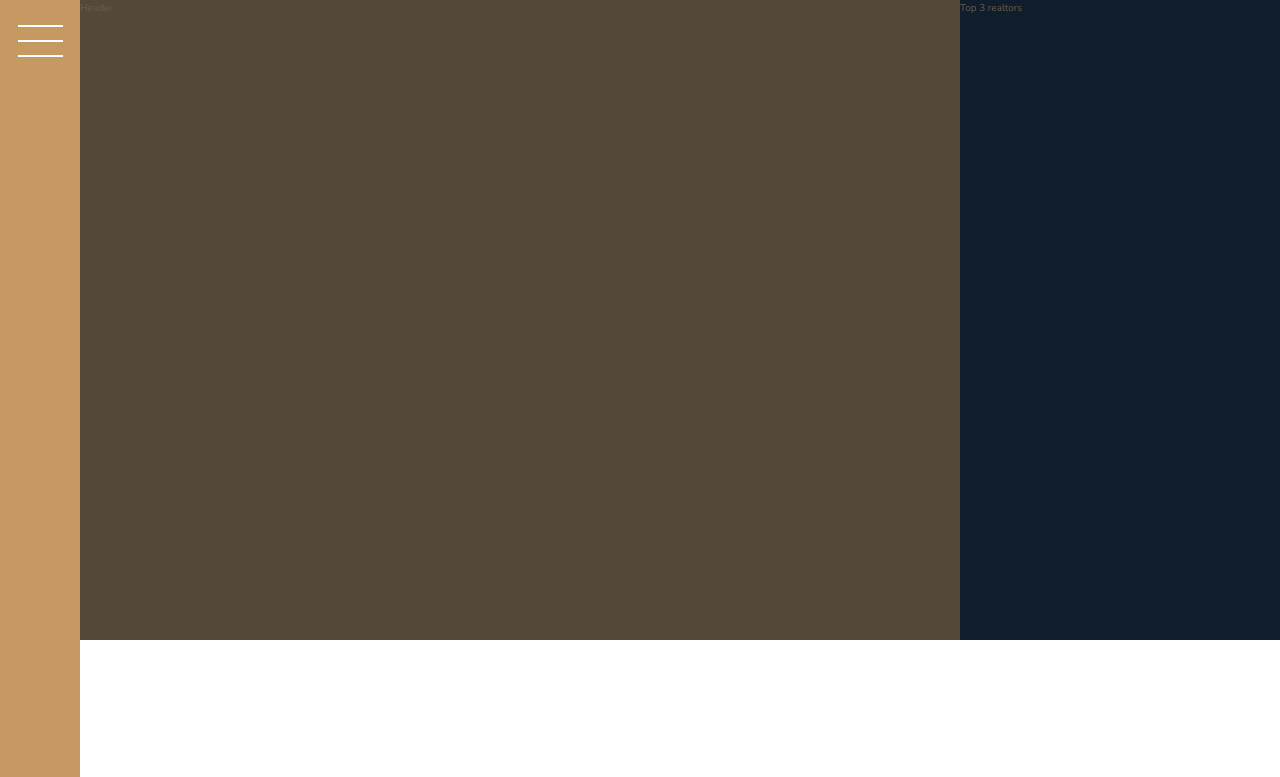
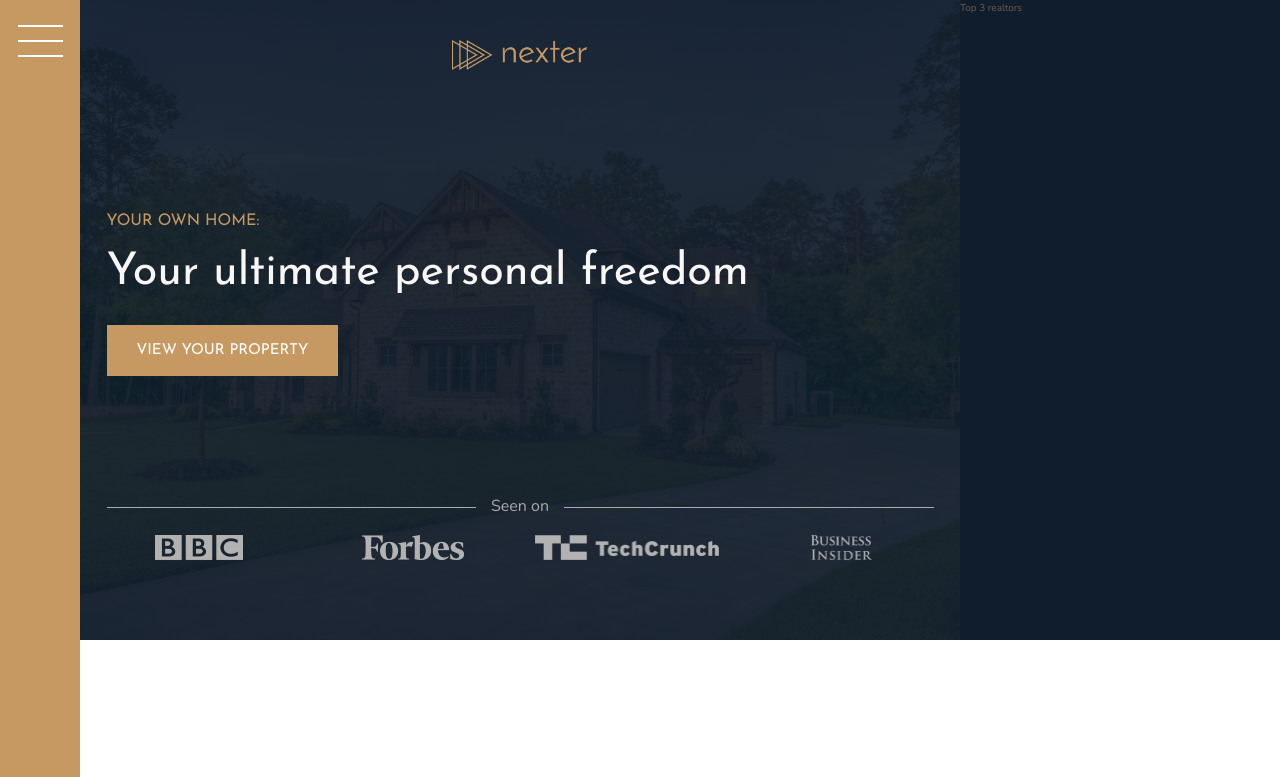
Before and after one commit to PrabeenSoreng/nexter-project, a website: page index.html in a window 1280 px wide. Shown: the top 777 px of the page. Drawn offline with nearby package versions, Linux system fonts and the light colour scheme.

Commit message:
heading section added

```diff
--- a/index.html
+++ b/index.html
@@ -18,7 +18,18 @@
         <button class="nav-btn"></button>
     </div>
     <header class="header">
-        Header
+        <img src="img/logo.png" alt="Nexter Logo" class="header__logo">
+        <h3 class="heading-3">Your own home:</h3>
+        <h1 class="heading-1">Your ultimate personal freedom</h1>
+        <button class="btn header__btn">View your property</button>
+        <div class="header__seenon-text">Seen on</div>
+        <div class="header__seenon-logos">
+            <img src="img/logo-bbc.png" alt="Seen on logo 1">
+            <img src="img/logo-forbes.png" alt="Seen on logo 2">
+            <img src="img/logo-techcrunch.png" alt="Seen on logo 3">
+            <img src="img/logo-bi.png" alt="Seen on logo 4">
+
+        </div>
     </header>
     <div class="realtors">
         Top 3 realtors
--- a/sass/_header.scss
+++ b/sass/_header.scss
@@ -1,4 +1,47 @@
 .header {
     background: $color-grey-dark-1;
     grid-column: full-start/col-end 6;
+    background: linear-gradient(rgba($color-secondary, .93), rgba($color-secondary, .93)), url(../img/hero.jpeg);
+    background-size: cover;
+    background-position: center;
+    padding: 8rem;
+    padding-top: 4rem;
+    display: grid;
+    grid-template-rows: 1fr min-content 6rem 1fr;
+    grid-template-columns: max-content;
+    grid-row-gap: 1.5rem;
+    justify-content: center;
+    &__logo {
+        height: 3rem;
+        justify-self: center;
+    }
+    &__btn {
+        align-self: start;
+        justify-self: start;
+    }
+    &__seenon-text {
+        display: grid;
+        grid-template-columns: 1fr max-content 1fr;
+        grid-column-gap: 1.5rem;
+        align-items: center;
+        font-size: 1.6rem;
+        color: $color-grey-light-2;
+        &::before,
+        &::after {
+            content: "";
+            height: 1px;
+            display: block;
+            background: currentColor;
+        }
+    }
+    &__seenon-logos {
+        display: grid;
+        grid-template-columns: repeat(4, 1fr);
+        grid-gap: 3rem;
+        justify-items: center;
+        img {
+            height: 2.5rem;
+            filter: brightness(70%);
+        }
+    }
 }
--- a/sass/_typography.scss
+++ b/sass/_typography.scss
@@ -5,6 +5,9 @@
 
 .heading-1 {
     @extend %heading;
+    font-size: 4.5rem;
+    color: $color-grey-light-1;
+    line-height: 1;
 }
 
 .heading-2 {
```
Also changed, not shown: css/style.css.
